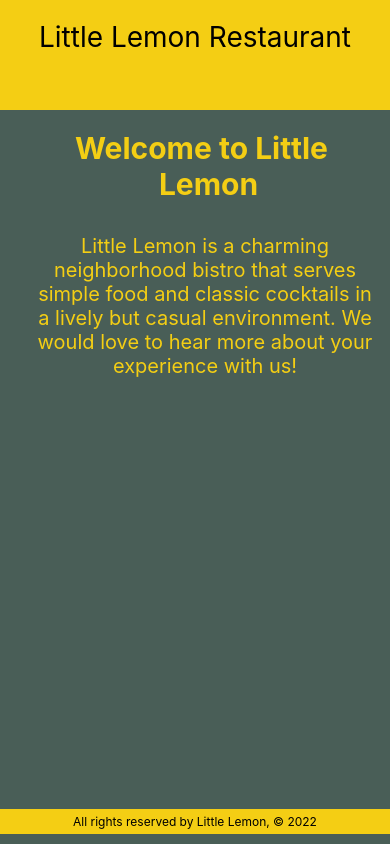
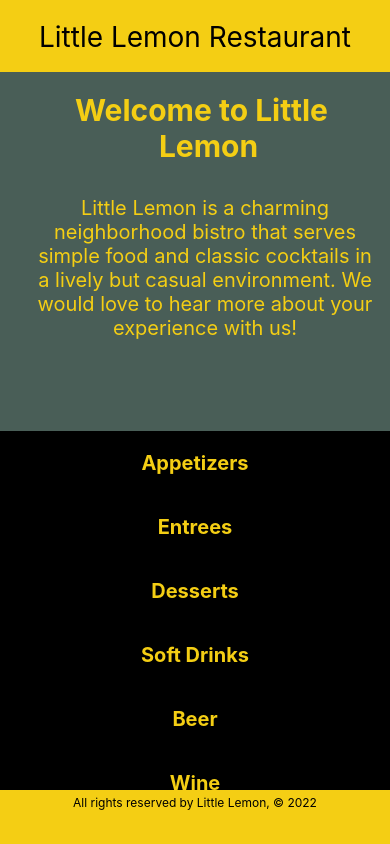
Before and after one commit to bhattibytes/lemon-app, a React Native app: screen / in a window 390 px wide. Built offline with nearby package versions, Linux system fonts and the light colour scheme.

Commit message:
Add: menuItems and Update: abstract styles in StyleSheetAPI

```diff
--- a/App.js
+++ b/App.js
@@ -1,15 +1,15 @@
-import { StatusBar } from 'expo-status-bar';
 import { StyleSheet, Text, View } from 'react-native';
 import Header from './components/Header.js';
 import Footer from './components/Footer.js';
 import Welcome from './components/Welcome.js';
+import MenuItems from './components/MenuItems.js';
 
 export default function App() {
   return (
     <View style={styles.container}>
       <Header />
       <Welcome />
-      <StatusBar style="auto" />
+      <MenuItems />
       <Footer />
     </View>
   );
--- a/components/Footer.js
+++ b/components/Footer.js
@@ -1,12 +1,27 @@
 import * as React from 'react';
-import { View, Text } from 'react-native';
+import { View, Text, StyleSheet } from 'react-native';
 
 export default function Footer() {
   return (
-    <View style={{ flex: 0.15, backgroundColor: '#F4CE14', position: 'absolute', bottom: 10, right: 0, left: 0 }}>
-      <Text style={{ padding: 5, fontSize: 12, color: 'black', textAlign: 'center' }}>
+    <View style={footerStyles.viewContainer}>
+      <Text style={footerStyles.text}>
         All rights reserved by Little Lemon, © 2022
       </Text>
     </View>
   );
 }
+
+
+const footerStyles = StyleSheet.create({
+  viewContainer: {
+    flex: 0.15,
+    backgroundColor: '#F4CE14'
+  },
+
+  text: {
+    padding: 5,
+    fontSize: 12,
+    color: 'black',
+    textAlign: 'center'
+  }
+});
--- a/components/Header.js
+++ b/components/Header.js
@@ -1,12 +1,26 @@
 import * as React from 'react';
-import { View, Text } from 'react-native';
+import { View, Text, StyleSheet } from 'react-native';
 
 export default function Header() {
   return (
-    <View style={{ flex: 0.15, backgroundColor: '#F4CE14' }}>
-      <Text style={{ padding: 20, fontSize: 28, color: 'black', textAlign: 'center' }} numberOfLines={3}>
+    <View style={headerStyles.viewContainer}>
+      <Text style={headerStyles.text} numberOfLines={3}>
         Little Lemon Restaurant{`\n`}
       </Text>
     </View>
   );
 }
+
+const headerStyles = StyleSheet.create({
+  viewContainer: {
+    flex: 0.2,
+    backgroundColor: '#F4CE14'
+  },
+
+  text: {
+    padding: 20,
+    fontSize: 28,
+    color: 'black',
+    textAlign: 'center'
+  }
+});
--- /dev/null
+++ b/components/MenuItems.js
@@ -0,0 +1,48 @@
+import * as React from 'react';
+import { View, Text, ScrollView, StyleSheet } from 'react-native';
+
+const items = [
+  { id: 1, name: 'Appetizers' },
+  { id: 2, name: 'Entrees' },
+  { id: 3, name: 'Desserts' },
+  { id: 4, name: 'Soft Drinks' },
+  { id: 5, name: 'Beer' },
+  { id: 6, name: 'Wine' },
+  { id: 7, name: 'Mixed Drinks' },
+]
+
+export default function MenuItems() {
+  return (
+    <View style={menuStyles.viewContainer}>
+      <ScrollView style={menuStyles.scrollViewContainer}
+      horizontal={false}
+      indicatorStyle='white'
+      >
+        {items.map((item) => (
+            <Text style={menuStyles.text} numberOfLines={1} key={item.id}>
+              {item.name}
+            </Text>
+        ))}
+      </ScrollView>
+    </View>
+  );
+}
+
+const menuStyles = StyleSheet.create({
+  viewContainer: {
+    flex: 1,
+    backgroundColor: 'black',
+  },
+
+  scrollViewContainer: {
+    flex: 1,
+  },
+
+  text: {
+    padding: 20,
+    fontSize: 20,
+    color: '#F4CE14',
+    textAlign: 'center',
+    fontWeight: 'bold',
+  }
+});
--- a/components/Welcome.js
+++ b/components/Welcome.js
@@ -3,15 +3,15 @@ import { View, Text, StyleSheet } from 'react-native';
 
 export default function Welcome() {
   return (
-    <View style={styles.container}>
-      <Text style={styles.title}>Welcome to Little {'\n'} Lemon</Text>
+    <View style={welcomeStyles.container}>
+      <Text style={welcomeStyles.title}>Welcome to Little {'\n'} Lemon</Text>
       <Text>{'\n'}</Text>
-      <Text style={styles.text}>Little Lemon is a charming neighborhood bistro that serves simple food and classic cocktails in a lively but casual environment. We would love to hear more about your experience with us!</Text>
+      <Text style={welcomeStyles.text}>Little Lemon is a charming neighborhood bistro that serves simple food and classic cocktails in a lively but casual environment. We would love to hear more about your experience with us!</Text>
     </View>
   );
 }
 
-const styles = StyleSheet.create({
+const welcomeStyles = StyleSheet.create({
   container: {
     flex: 1,
     paddingTop: 0,
```
